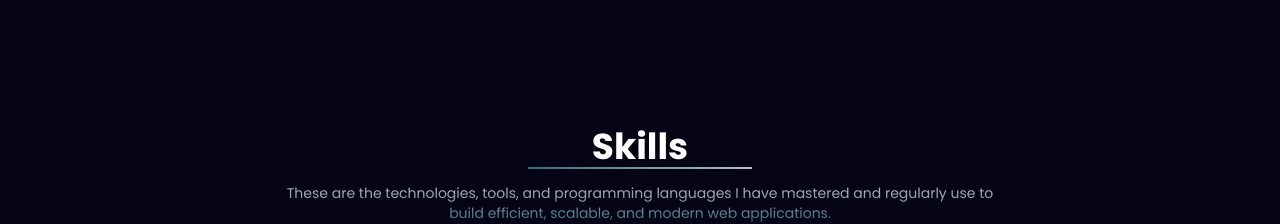
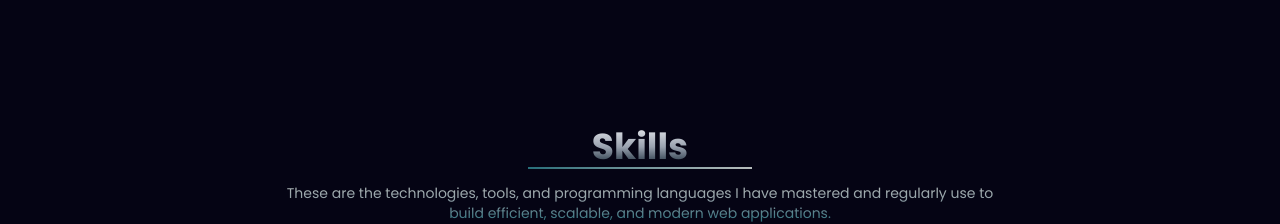
Before and after one commit to MughniRayhan/Portfolio, a React (Vite) app: page / in a window 1280 px wide. Shown: the part 900-1124 px from the top of the page. Built offline with nearby package versions, Linux system fonts and the light colour scheme.

Commit message:
change style in skills section

```diff
--- a/src/Pages/Home/Skills.jsx
+++ b/src/Pages/Home/Skills.jsx
@@ -51,7 +51,7 @@ function Skills() {
     const scrollYProgress = useScroll().scrollYProgress
   return (
     <section className="py-16 px-6 md:px-20 skills-gradient text-white " data-aos="fade-up" data-aos-duration="2000" >
-      <motion.h2 className="text-3xl md:text-4xl font-bold text-center mb-3 relative  w-[20%] mx-auto " >
+      <motion.h2 className="text-3xl md:text-4xl font-bold text-center mb-3 relative  w-[20%] mx-auto bg-gradient-to-t from-primary/30 via-gray-400 to-gray-200 bg-clip-text text-transparent" >
         Skills
 
       <motion.span style={{
@@ -73,7 +73,7 @@ function Skills() {
           <div
             key={idx}
             className="bg-gray-900  backdrop-blur-md px-6 py-10 border border-secondary  rounded-2xl shadow-lg hover:shadow-primary hover:bg-gradient-to-b hover:from-primary/50 hover:to-transparent group transform hover:-translate-y-0.5 transition-all duration-500"
-           data-aos="fade-right" data-aos-duration="2000"
+           data-aos="zoom-in" data-aos-duration="2000"
           >
             <h3 className="sm:text-xl  text-center font-semibold mb-4 text-primary group-hover:text-gray-900">
               {skillGroup.category}
```
